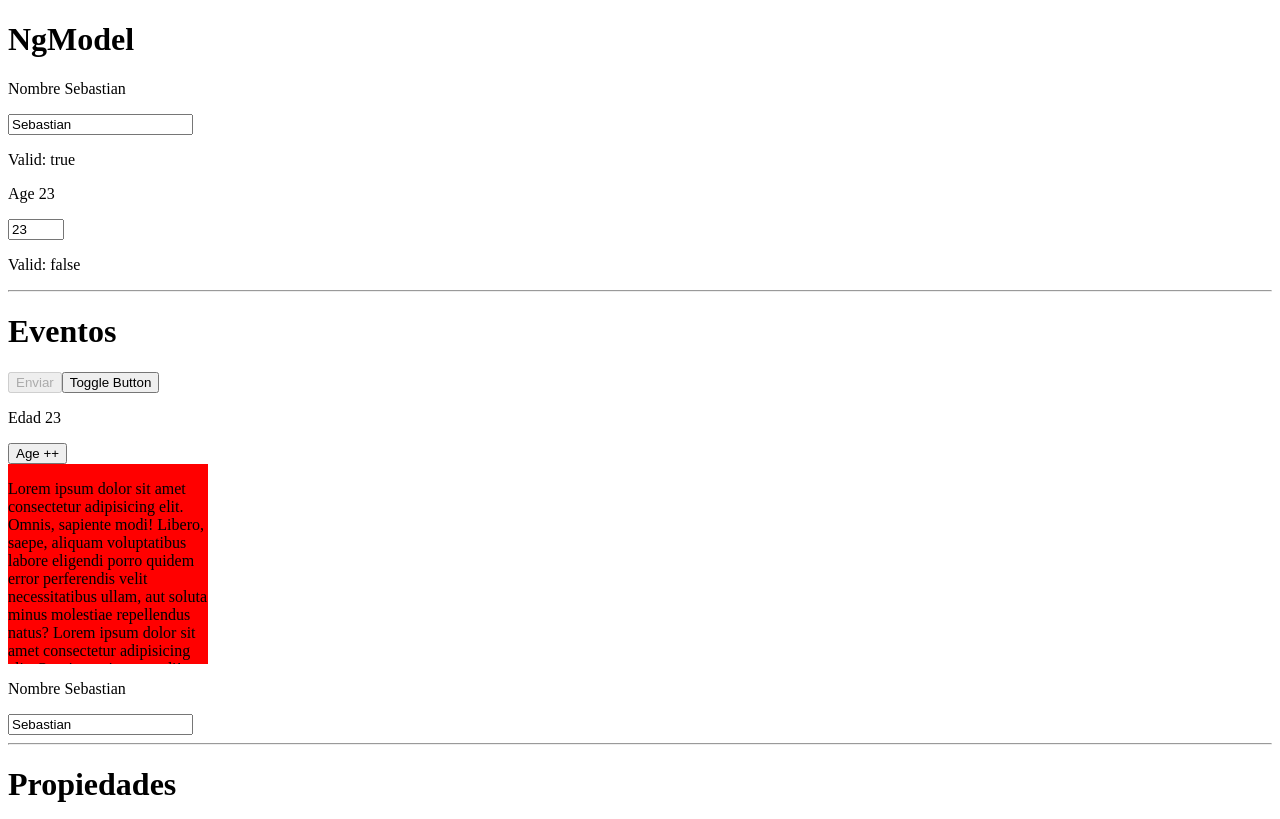
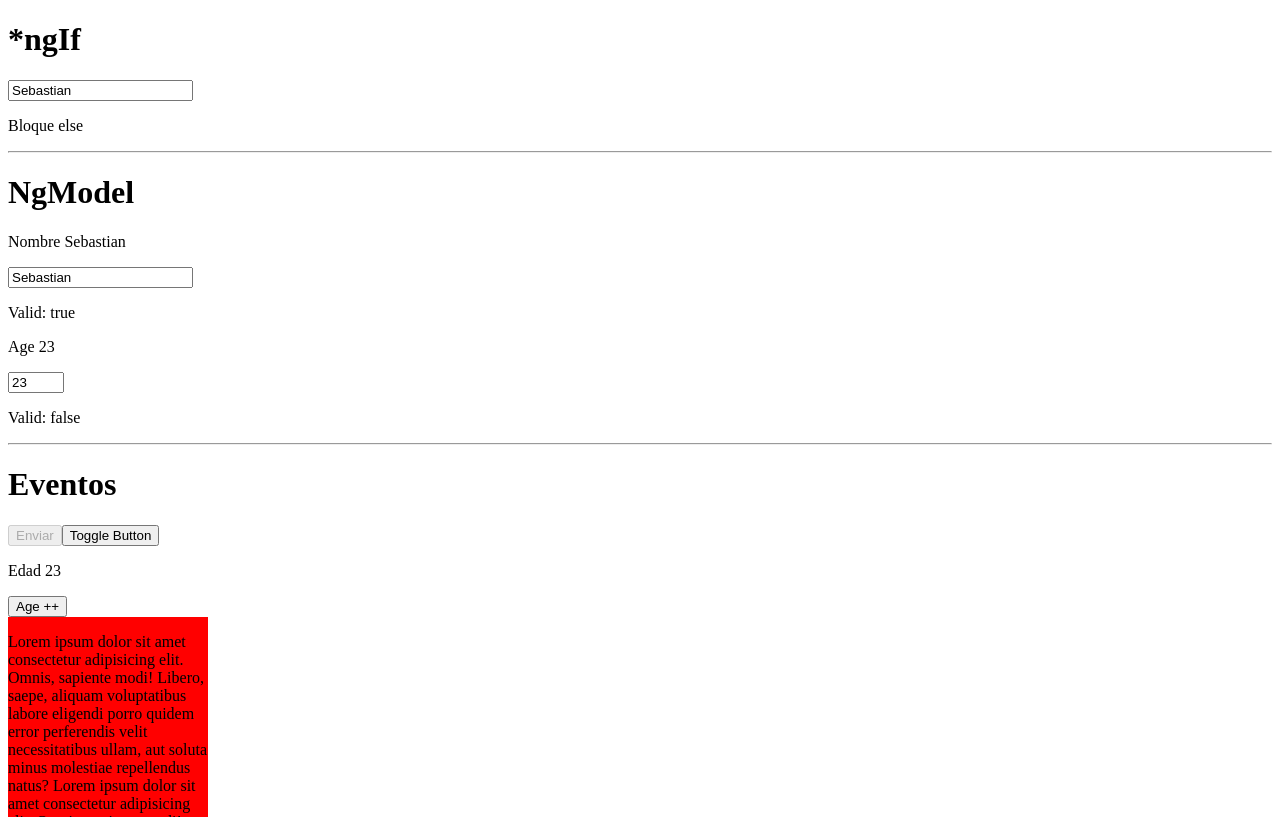
Before and after one commit to scarrilloh77/angular-fundamentals, an Angular app: page / in a window 1280 px wide. Shown: the top 819 px of the page. Built offline with nearby package versions, Linux system fonts and the light colour scheme.

Commit message:
*ngIf use

```diff
--- a/src/app/app.component.html
+++ b/src/app/app.component.html
@@ -1,3 +1,12 @@
+<h1>*ngIf</h1>
+<input type="text" required [(ngModel)]="person.name" />
+<p *ngIf="person.name === 'Sebas' && person.age === 23; else elseBlock">
+  Soy Sebastian Carrillo H
+</p>
+<ng-template #elseBlock>
+  <p>Bloque else</p>
+</ng-template>
+<hr />
 <h1>NgModel</h1>
 <p>Nombre {{ person.name }}</p>
 <input type="text" required #nameInput="ngModel" [(ngModel)]="person.name" />
```
